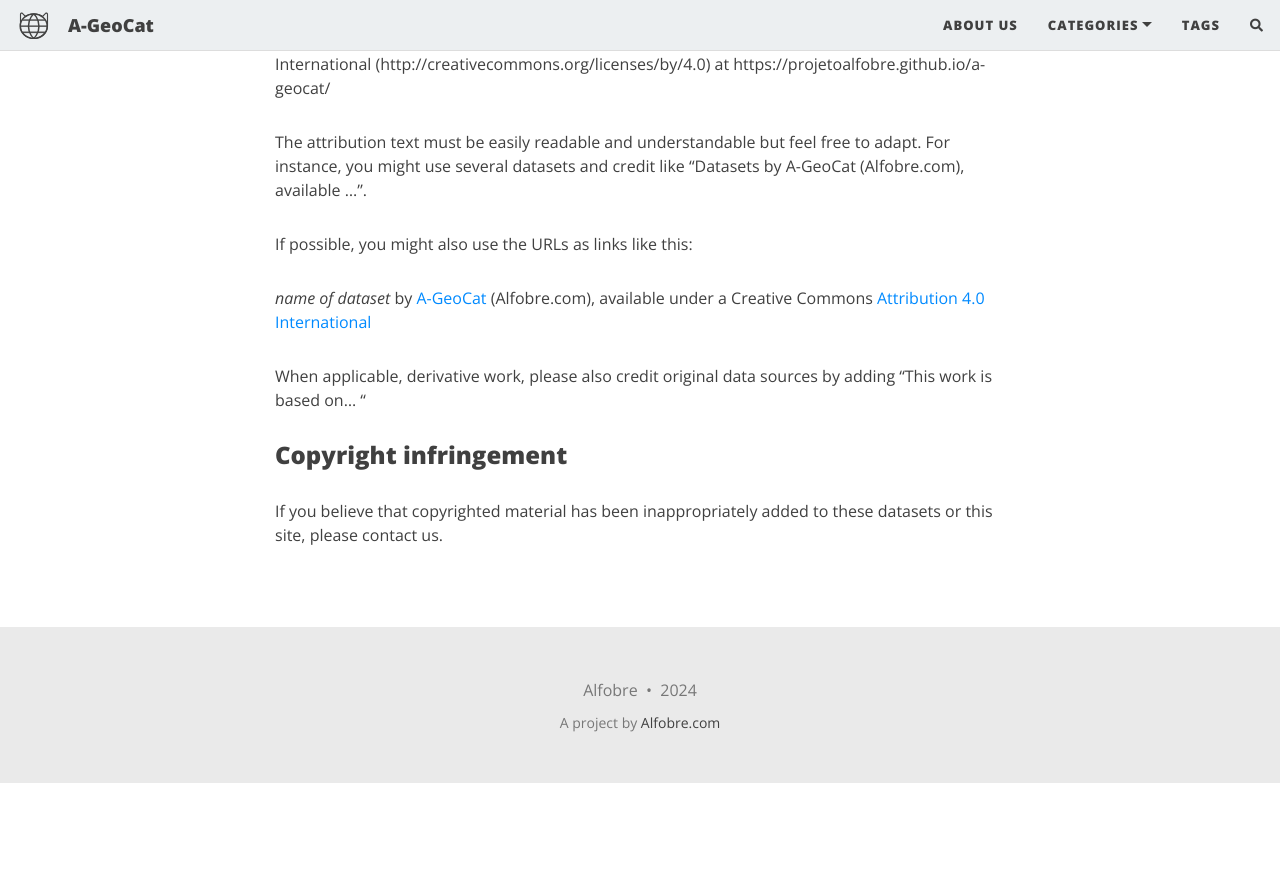
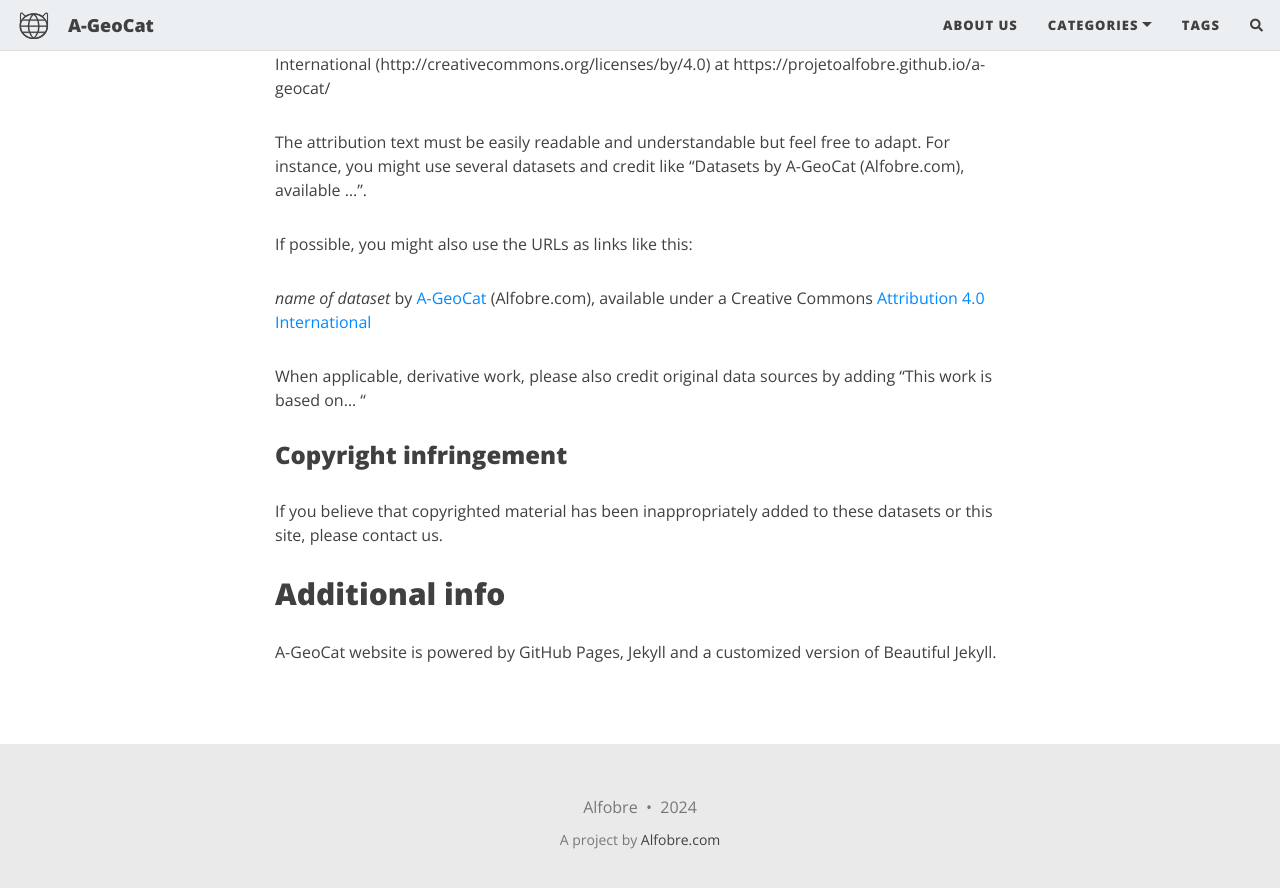
Before and after one commit to projetoalfobre/a-geocat, a Jekyll site: the page built from aboutus.md, in a window 1280 px wide and 900 px high, scrolled down 1353 px. Shown: the top 888 px of the window. Built offline with Jekyll 4.4.1, drawn with Linux system fonts in a browser that asks for light colours; nearby versions of some CDN libraries; comment, search, counter and statistics services are not loaded; before the commit the page ends 2136 px from its top, so only the background shows below that.

Commit message:
Update aboutus.md

```diff
--- a/aboutus.md
+++ b/aboutus.md
@@ -21,7 +21,6 @@
 **PLEASE NOTE** Some datasets are a derivative work, this means that they are build upon data originally created or made available by others. This CC licence applies only to our original contributions and does not supersede any rights retained by the authors of the original data.
 
 ### Attribution text
-
 Please check for the attribution text in each dataset page. We recommend:
 
 *name of dataset* by A-GeoCat (Alfobre.com), available under a Creative Commons Attribution 4.0 International (http://creativecommons.org/licenses/by/4.0) at https://projetoalfobre.github.io/a-geocat/
@@ -36,3 +35,6 @@
 
 ### Copyright infringement
 If you believe that copyrighted material has been inappropriately added to these datasets or this site, please contact us.
+
+## Additional info
+A-GeoCat website is powered by GitHub Pages, Jekyll and a customized version of Beautiful Jekyll.
```
